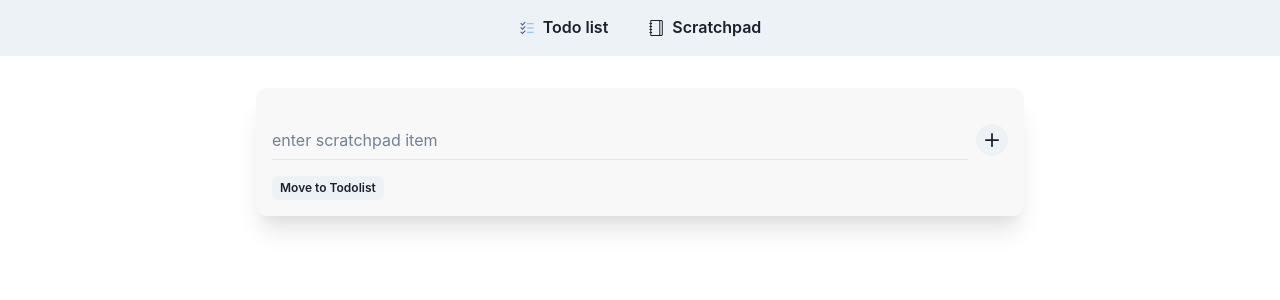
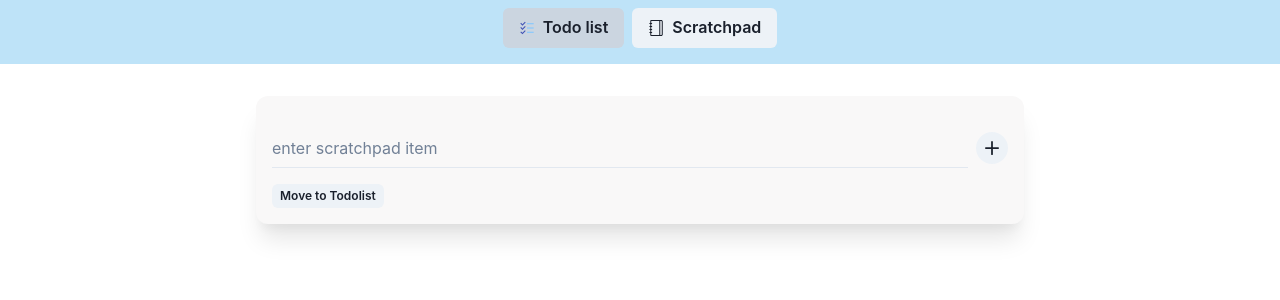
Before and after one commit to akshaymattoo/karya, a React (Vite) app: page /scratchpad in a window 1280 px wide. Shown: the top 300 px of the page. Built offline with nearby package versions, Linux system fonts and the light colour scheme.

Commit message:
changed bg fixed padding

```diff
--- a/src/components/Header.tsx
+++ b/src/components/Header.tsx
@@ -1,18 +1,41 @@
 import { Button, HStack, IconButton, VStack } from '@chakra-ui/react';
+import { useState } from 'react';
 import { FcTodoList } from 'react-icons/fc';
 import { SlNotebook } from 'react-icons/sl';
 import { Link } from 'react-router-dom';
 function Header() {
+  const [todoActive, setTodoActive] = useState(true);
+  const [scratchpadActive, setScratchpadActive] = useState(false);
+
+  function setActiveButton(activeButton: string) {
+    if (activeButton === 'todo') {
+      setTodoActive(true);
+      setScratchpadActive(false);
+    } else {
+      setTodoActive(false);
+      setScratchpadActive(true);
+    }
+  }
   return (
-    <VStack w="100%" bg="gray.100" p={[8, 8, 2, 2]} mb="2rem">
+    <VStack w="100%" bg="blue.100" pt={[16, 8, 2, 2]} pb="1rem" mb="2rem">
       <HStack>
         <Link to="/">
-          <Button leftIcon={<FcTodoList />} variant="solid">
+          <Button
+            leftIcon={<FcTodoList />}
+            variant="solid"
+            isActive={todoActive}
+            onClick={() => setActiveButton('todo')}
+          >
             Todo list
           </Button>
         </Link>
         <Link to="/scratchpad">
-          <Button leftIcon={<SlNotebook />} variant="solid">
+          <Button
+            leftIcon={<SlNotebook />}
+            variant="solid"
+            isActive={scratchpadActive}
+            onClick={() => setActiveButton('scp')}
+          >
             Scratchpad
           </Button>
         </Link>
```
